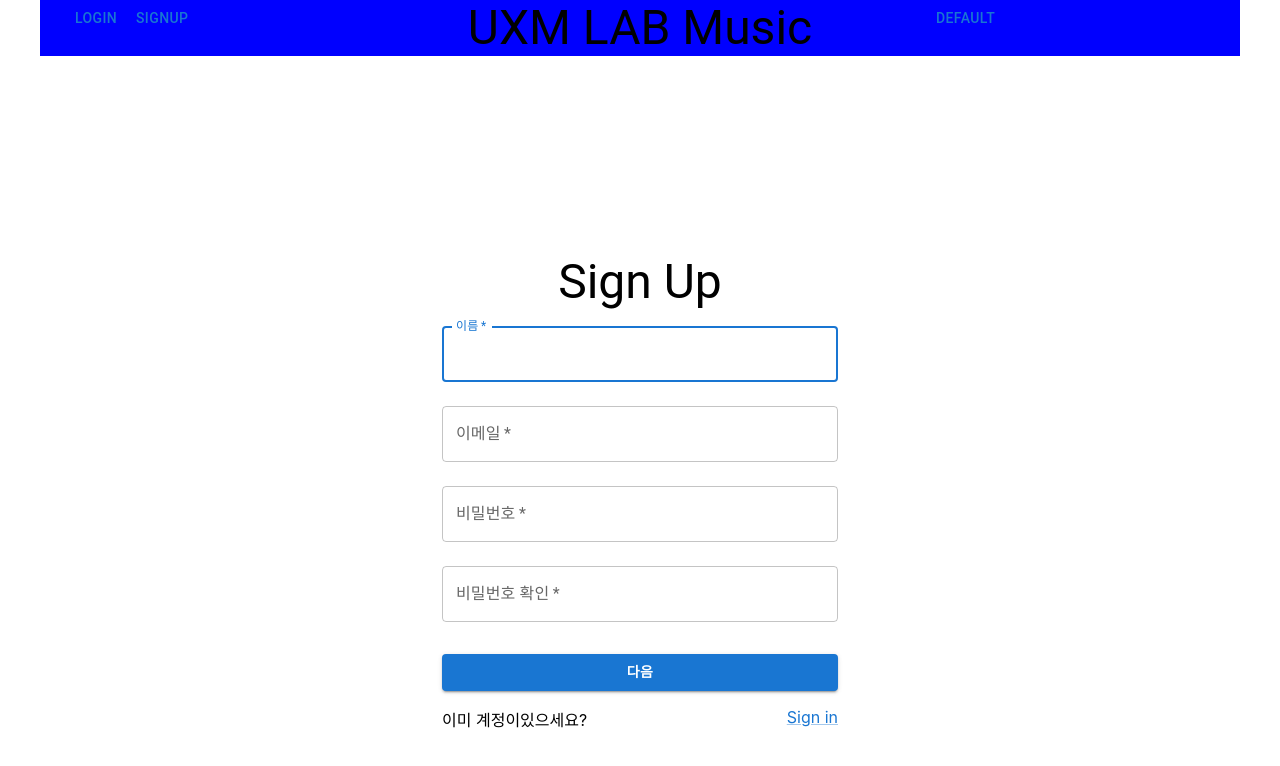
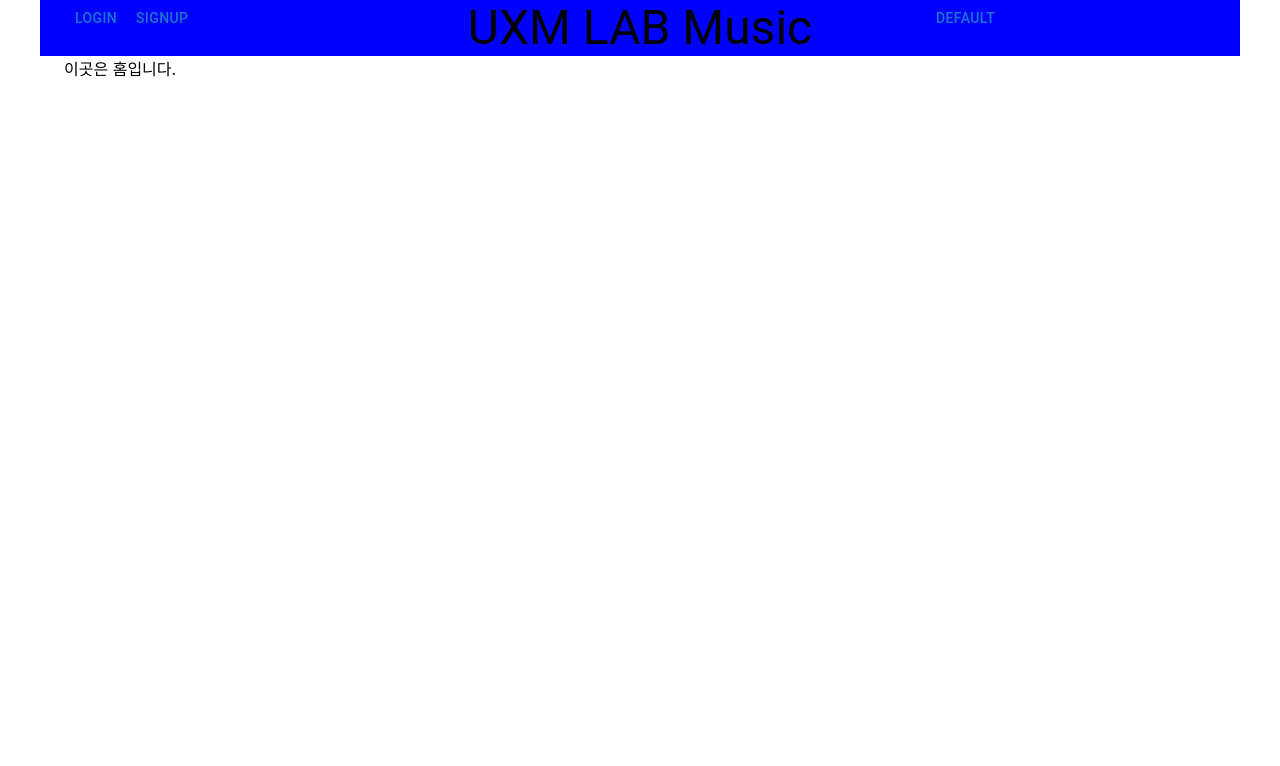
Before and after one commit to MinsuKim21/22-summer-UXM, a React (Create React App) app: page / in a window 1280 px wide. Shown: the top 766 px of the page. Built offline with nearby package versions, Linux system fonts and the light colour scheme.

Commit message:
Chore : edit LF

```diff
--- a/src/App.js
+++ b/src/App.js
@@ -1,6 +1,7 @@
 // import LoginForm from './LoginPage/LoginForm';
 import AppHeader from './AppHeader';
-import SignUp from './LoginPage/SignUpForm';
+import Home from './Page/Home';
+// import SignUp from './Page/LoginPage/SignUpForm';
 // import MyBtn from './myBtn';
 // import TextField from '@mui/material/TextField';
 // import Checkbox from '@mui/material/Checkbox';
@@ -10,7 +11,7 @@ function App() {
   return (
     <div className="App">
       <AppHeader />
-      <SignUp />
+      <Home />
     </div>
   );
 }
--- a/src/AppHeader.js
+++ b/src/AppHeader.js
@@ -3,7 +3,10 @@ import MyBtn from './myBtn';
 
 const AppHeader = () => {
   return (
-    <Container fontWeight={"fontWeightMedium"} style={{display: "flex", backgroundColor: "blue",}}>
+    <Container
+      fontWeight={'fontWeightMedium'}
+      style={{ display: 'flex', backgroundColor: 'blue' }}
+    >
       <Box justifyContent="start" width="25%">
         <MyBtn
           text={'Login'}
```
